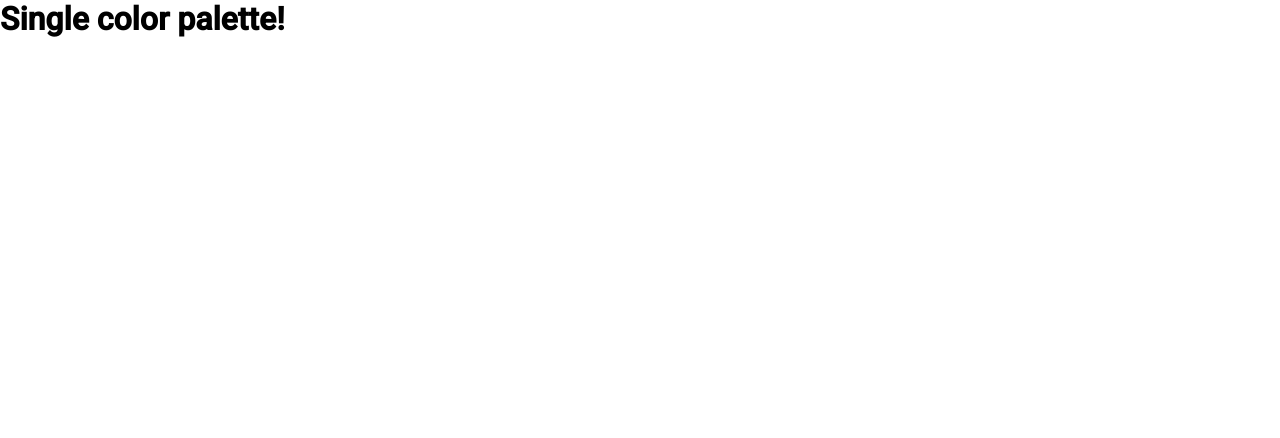
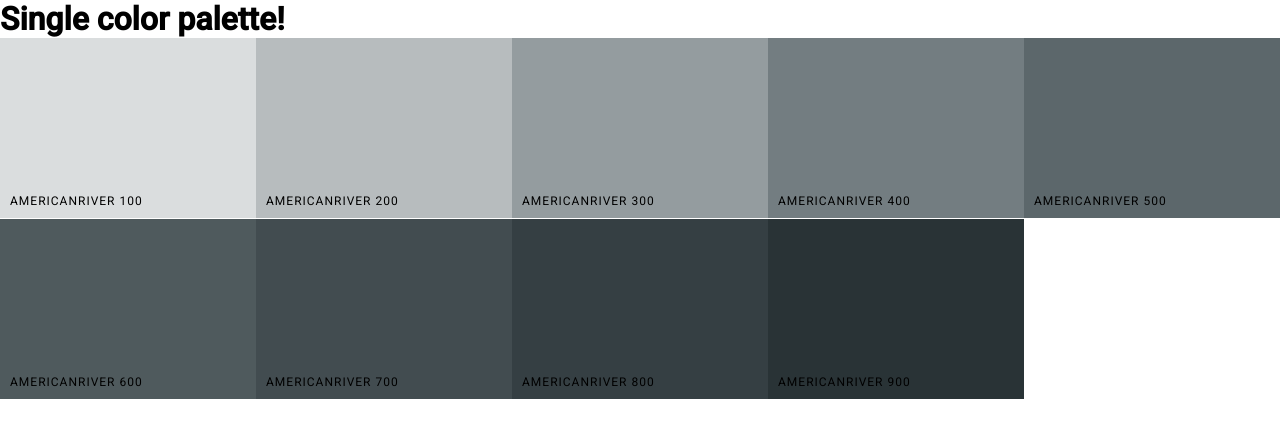
Before and after one commit to Epitome87/Modern-React-Bootcamp-Journey, a React (Create React App) app in the folder Colors Project/react-colors/: page /palette/flat-ui-colors-american/americanriver in a window 1280 px wide. Shown: the top 438 px of the page. Built offline with nearby package versions, Linux system fonts and the light colour scheme.

Commit message:
Retrieve the proper shades of a SingleColorPalette and render those shades as ColorBox components. Small ColorBox changes to adapt it for use in both a SingleColorPalette and Palette.

```diff
--- a/Colors Project/react-colors/src/App.js
+++ b/Colors Project/react-colors/src/App.js
@@ -15,7 +15,9 @@ function App() {
       />
       <Route
         path='/palette/:paletteId/:colorId'
-        element={<SingleColorPalette />}
+        element={
+          <SingleColorPalette palettes={seedPalettes} />
+        }
       />
     </Routes>
   );
--- a/Colors Project/react-colors/src/ColorBox.jsx
+++ b/Colors Project/react-colors/src/ColorBox.jsx
@@ -3,7 +3,7 @@ import './ColorBox.css';
 import { CopyToClipboard } from 'react-copy-to-clipboard'; // Easy Clipboard functionality
 import { Link } from 'react-router-dom';
 
-const ColorBox = ({ background, name, id, paletteId }) => {
+const ColorBox = ({ background, name, id, paletteId, showLink }) => {
   const [isCopied, setIsCopied] = useState(false);
 
   const changeCopyState = () => {
@@ -34,12 +34,14 @@ const ColorBox = ({ background, name, id, paletteId }) => {
           </div>
           <button className='copy-button'>Copy</button>
         </div>
+        {showLink && (
           <Link
             to={`/palette/${paletteId}/${id}`}
             onClick={(event) => event.stopPropagation()}
           >
             <span className='see-more'>More</span>
           </Link>
+        )}
       </div>
     </CopyToClipboard>
   );
--- a/Colors Project/react-colors/src/Palette.jsx
+++ b/Colors Project/react-colors/src/Palette.jsx
@@ -38,6 +38,7 @@ const Palette = ({ palettes }) => {
       name={color.name}
       id={color.id}
       paletteId={palette.id}
+      showLink={true}
     />
   ));
 
--- a/Colors Project/react-colors/src/SingleColorPalette.jsx
+++ b/Colors Project/react-colors/src/SingleColorPalette.jsx
@@ -1,9 +1,50 @@
 import React from 'react';
+import { useParams } from 'react-router';
+import { generatePalette } from './colorHelpers';
+import ColorBox from './ColorBox';
+import { color } from '@mui/system';
 
-function SingleColorPalette() {
+function SingleColorPalette({ palettes }) {
+  const params = useParams();
+
+  function findPalette(id) {
+    return palettes.find((palette) => palette.id === id);
+  }
+
+  // Generate the palette based on the URL
+  const palette = generatePalette(findPalette(params.paletteId));
+  const shades = getShades(params.colorId);
+
+  // Returns all shades of given color
+  function getShades(targetColor) {
+    let shades = [];
+
+    for (let key in palette.colors) {
+      shades = shades.concat(
+        palette.colors[key].filter((color) => {
+          return color.id === targetColor;
+        })
+      );
+    }
+    // Return the shades array sans the 1st element, which is our screwy "50" level
+    return shades.slice(1);
+  }
+
+  const renderedShades = shades.map((shade) => {
+    return (
+      <ColorBox
+        key={shade.id}
+        name={shade.name}
+        background={shade.hex}
+        showLink={false}
+      />
+    );
+  });
+
   return (
-    <div>
+    <div className='Palette'>
       <h1>Single color palette!</h1>
+      <div className='Palette__colors'>{renderedShades}</div>
     </div>
   );
 }
```
Lines whose indentation alone changed are shown as unchanged.
